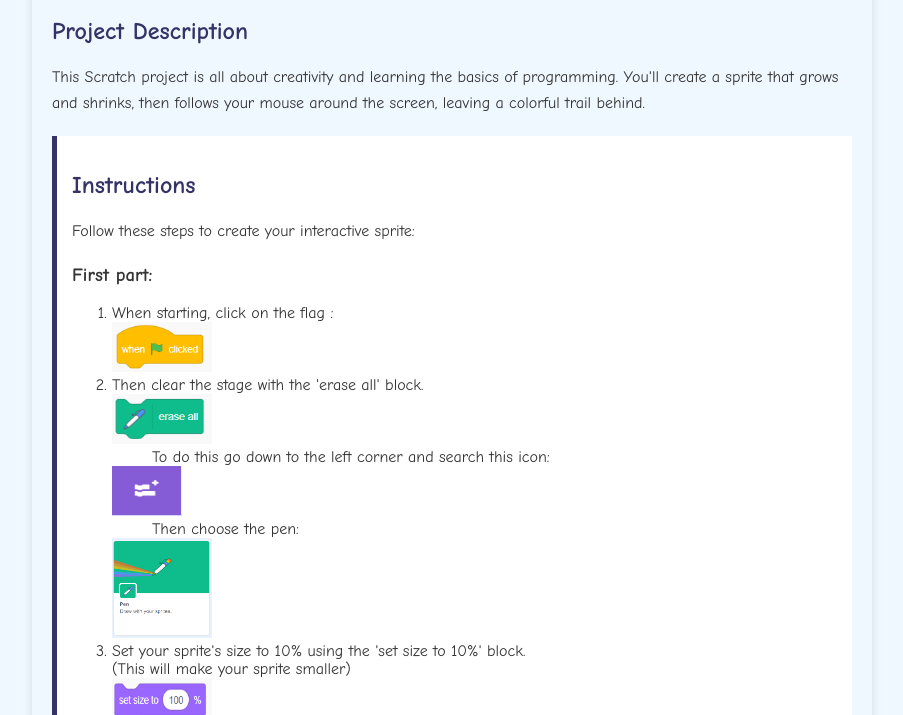
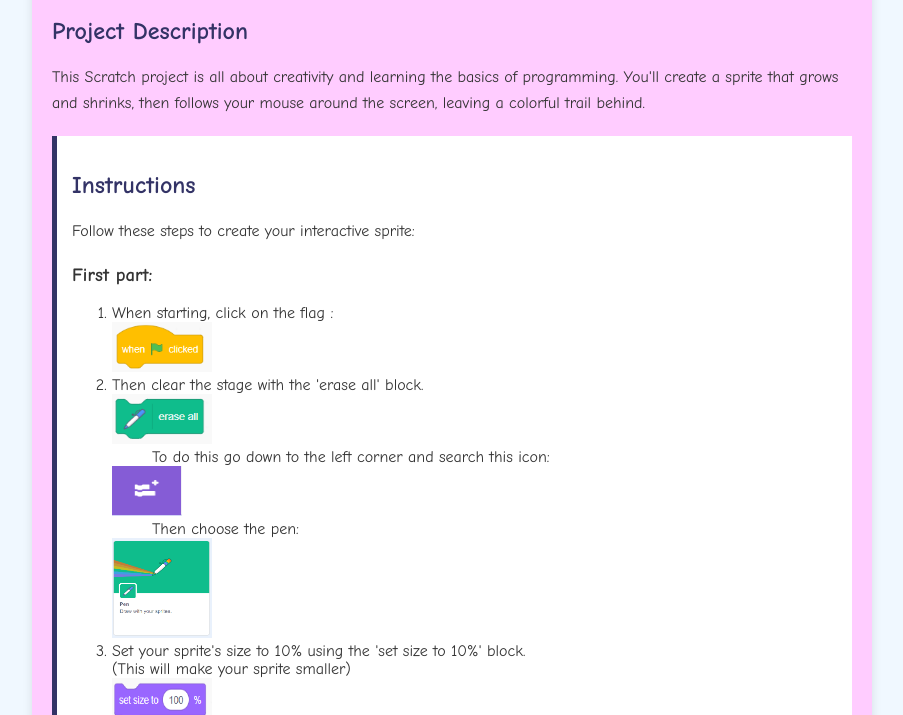
Before and after one commit to iruslanav/scratch_games_web, a plain HTML site: page index.html in a window 1280 px wide. Shown: the part 189-904 px from the top of the page, without its empty margins (188-1091 px from the left). Drawn offline with Linux system fonts and the light colour scheme.

Commit message:
Update styles.css

```diff
--- a/styles.css
+++ b/styles.css
@@ -6,6 +6,7 @@ body {
     padding: 0;
   }
   .container {
+    background: #ffccff;
     max-width: 800px;
     margin: auto;
     padding: 20px;
```
